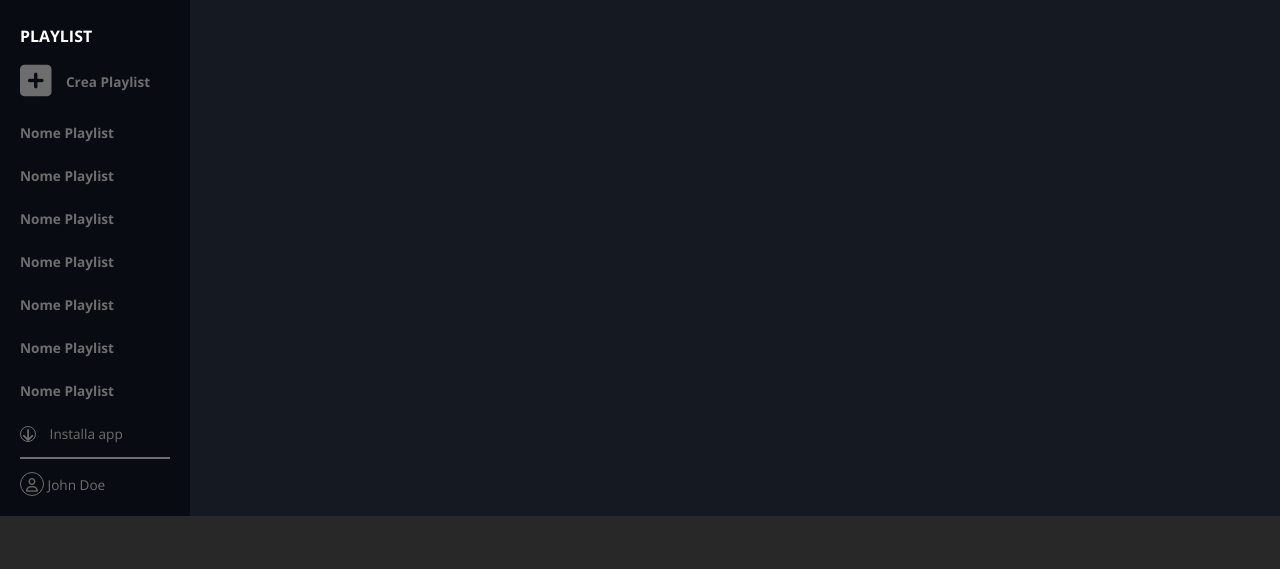
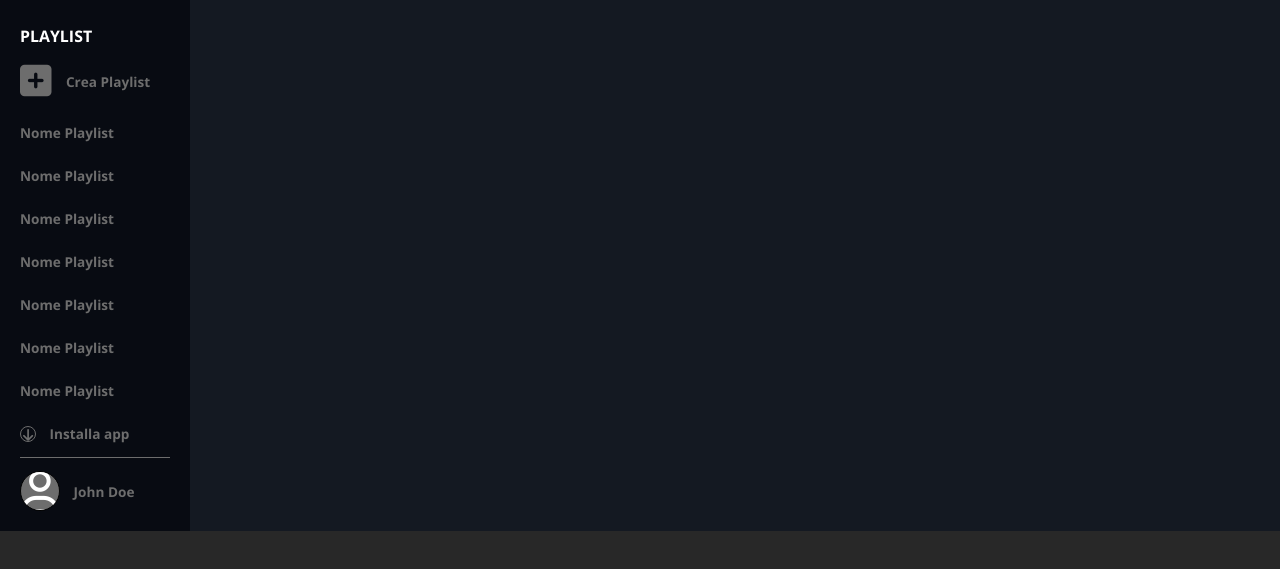
Before and after one commit to manyblake/html-css-spotifyweb, a plain HTML site: page index.html in a window 1280 px wide. Shown: the part 203-772 px from the top of the page. Drawn offline with nearby package versions, Linux system fonts and the light colour scheme.

Commit message:
sistemata icona user (nav)

```diff
--- a/css/style.css
+++ b/css/style.css
@@ -143,28 +143,36 @@ header {
 }
 
 .border-circle-lg {
-  width: 1.5rem;
-  height: 1.5rem;
-  line-height: 1.5rem;
+  width: 2.5rem;
+  height: 2.5rem;
+  line-height: 2.5rem;
+  border-color: black;
 }
 
 .app-installation-button {
   display: flex;
   align-items: center;
   gap: 0.85rem;
+  border-bottom: 1px solid var(--light-grey);
+  padding-bottom: 0.85rem;
+  margin-bottom: 0.85rem;
 }
 
-/* .user-button {
+.user-button {
   display: flex;
   align-items: center;
   gap: 0.85rem;
-} */
+}
 
-.user-button::before {
-  content: "";
-  display: block;
-  border: 1px solid var(--light-grey);
-  margin: 0.85rem 0;
+.user-button i {
+  font-size: 2.7rem;
+  overflow: hidden;
+  background-color: var(--light-grey);
+  color: white;
+}
+
+.header__footer li a {
+  font-weight: 700;
 }
 
 /* Media queries */
--- a/index.html
+++ b/index.html
@@ -83,16 +83,21 @@
           </ul>
         </div>
 
-        <div class="header__footer">
+        <ul class="header__footer">
+          <li>
             <a class="app-installation-button" href="#"
               ><i class="border-circle fa-solid fa-arrow-down"></i> Installa
               app</a
             >
+          </li>
+
+          <li>
             <a class="user-button" href="#"
               ><i class="border-circle border-circle-lg fa-regular fa-user"></i>
               John Doe</a
             >
-        </div>
+          </li>
+        </ul>
       </header>
 
       <main>
```
Lines whose indentation alone changed are shown as unchanged.
